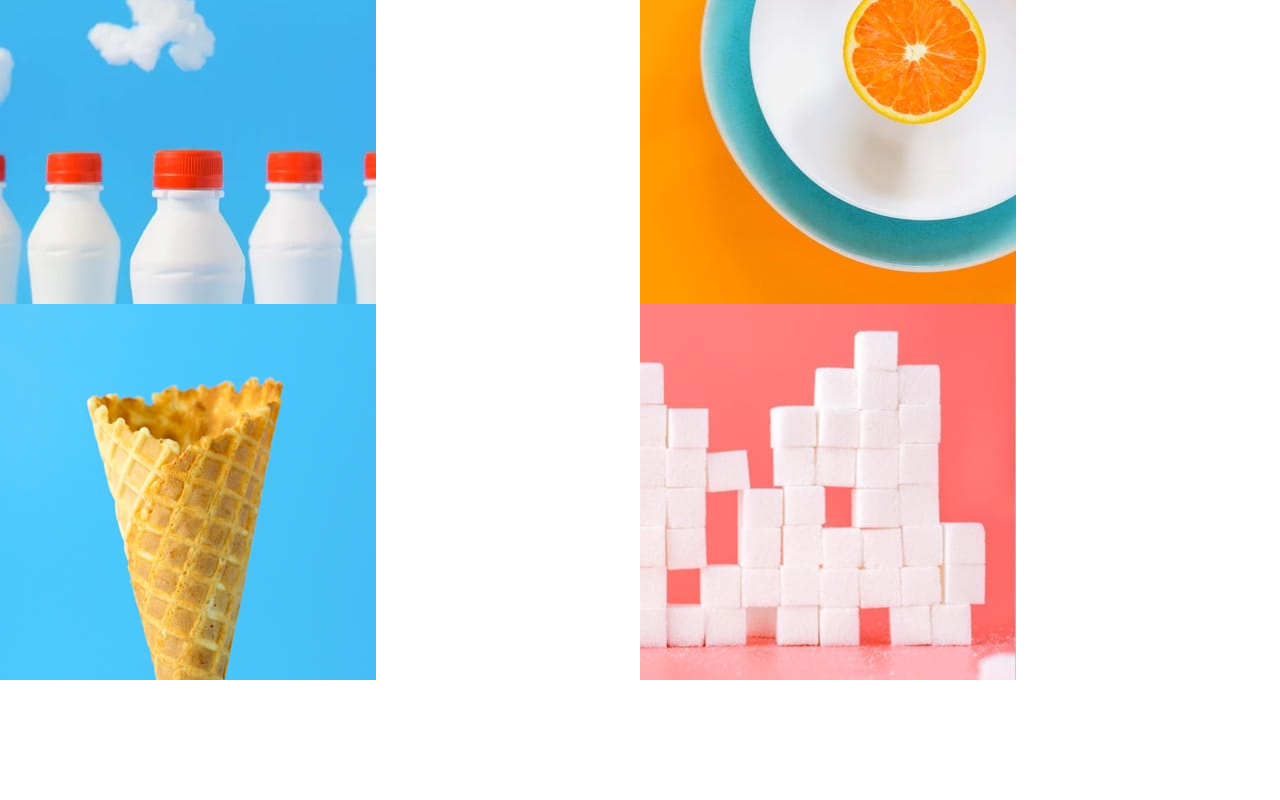
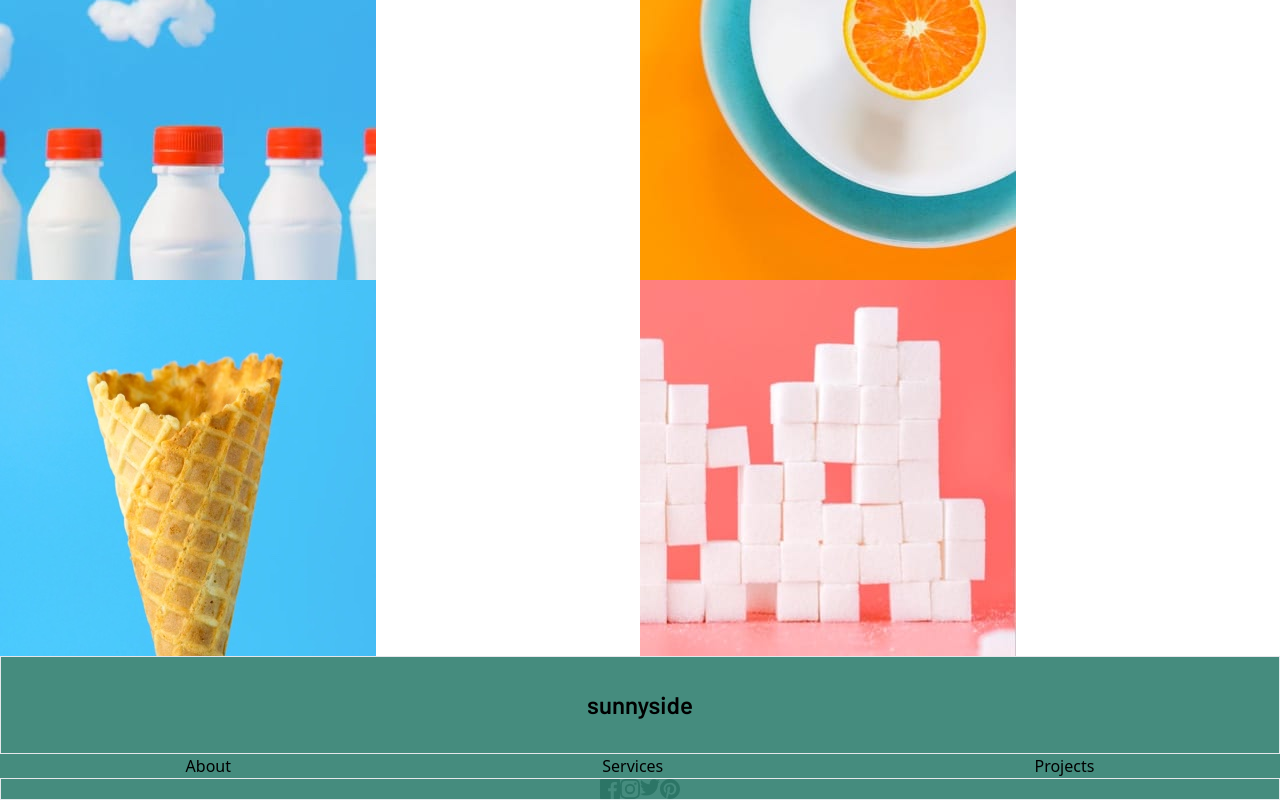
Before and after one commit to presh-031/Sunnyside-Landing-Page, a React (Create React App) app: page / in a window 1280 px wide. Shown: the part 4324-5124 px from the top of the page. Before the commit the page ends 5004 px from the top, so only its background shows below. Built offline with nearby package versions, Linux system fonts and the light colour scheme.

Commit message:
nearly done with footer social icons

```diff
--- a/src/App.jsx
+++ b/src/App.jsx
@@ -2,6 +2,7 @@ import Hero from "./components/Hero";
 import Grid from "./components/Grid";
 import Testimonials from "./components/Testimonials";
 import Gallery from "./components/Gallery";
+import Footer from "./components/Footer";
 
 function App() {
   return (
@@ -10,6 +11,7 @@ function App() {
       <Grid />
       <Testimonials />
       <Gallery />
+      <Footer />
     </div>
   );
 }
--- /dev/null
+++ b/src/components/Footer.jsx
@@ -0,0 +1,33 @@
+import facebook from "../images/icon-facebook.svg";
+import instagram from "../images/icon-instagram.svg";
+import twitter from "../images/icon-twitter.svg";
+import pinterest from "../images/icon-pinterest.svg";
+
+const Footer = () => {
+  return (
+    <div className="bg-darkmoderatecyan">
+      <p className="py-8 text-center font-barlow border text-2xl">sunnyside</p>
+      <ul className="flex justify-around">
+        <li>About</li>
+        <li>Services</li>
+        <li>Projects</li>
+      </ul>
+      <div className="border flex justify-center gap-y-2">
+        <div>
+          <img src={facebook} alt="" />
+        </div>
+        <div>
+          <img src={instagram} alt="" />
+        </div>
+        <div>
+          <img src={twitter} alt="" />
+        </div>
+        <div>
+          <img src={pinterest} alt="" />
+        </div>
+      </div>
+    </div>
+  );
+};
+
+export default Footer;
--- a/src/components/Testimonials.jsx
+++ b/src/components/Testimonials.jsx
@@ -29,9 +29,7 @@ const Testimonials = () => {
         <div className="mt-12 border">
           <img className="w-12 rounded-full mx-auto" src={jennie} alt="" />
           <p className="w-[80%] mx-auto mt-6 mb-8">
-            Incredible end result! Our sales increased over 400% when we worked with Sunnyside.
-            <br />
-            Highly recommended!
+            Incredible end result! Our sales increased over 400% when we worked with Sunnyside. Highly recommended!
           </p>
           <p className="font-fraunces mb-2">Jennie F.</p>
           <p>Business Owner</p>
```
